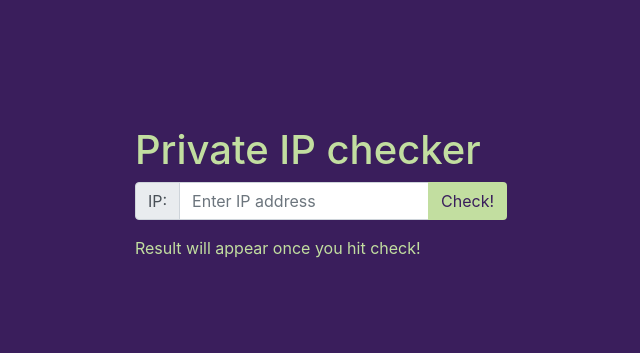
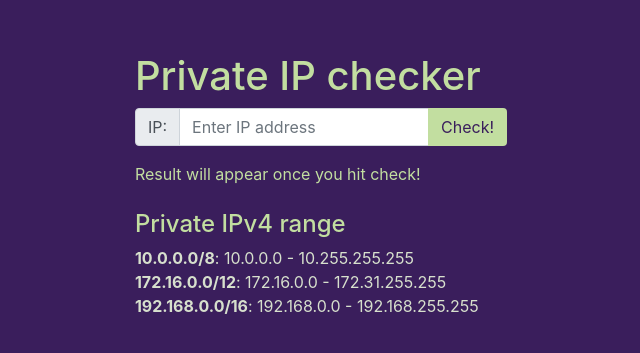
Before and after one commit to shreyasgaonkar/privateIpChecker, a plain HTML site: page index.html in a window 1280 px wide. Shown: the part 207-560 px from the top of the page, without its empty margins (319-959 px from the left). Drawn offline with nearby package versions, Linux system fonts and the light colour scheme.

Commit message:
Update index.html

```diff
--- a/index.html
+++ b/index.html
@@ -30,11 +30,16 @@
             align-items: center;
         }
 
+        h4,
         h1,
         h2,
         #link,
         a {
             color: #c2dea0 !important;
+        }
+
+        p {
+            color: #d7e0cd !important;
         }
 
         #urltext {
@@ -233,6 +238,16 @@
             </div>
         </div>
         <div id="link"> Result will appear once you hit check!</div>
+        <div>
+            <br>
+            <h4>Private IPv4 range </h4>
+
+            <p><strong>10.0.0.0/8</strong>: 10.0.0.0 &#45; 10.255.255.255
+                <br>
+                <strong>172.16.0.0/12</strong>: 172.16.0.0 &#45; 172.31.255.255
+                <br>
+                <strong>192.168.0.0/16</strong>: 192.168.0.0 &#45; 192.168.255.255</p>
+        </div>
     </div>
     <!-- end container -->
     <script src="https://code.jquery.com/jquery-3.2.1.min.js" integrity="sha256-hwg4gsxgFZhOsEEamdOYGBf13FyQuiTwlAQgxVSNgt4=" crossorigin="anonymous"></script>
```
